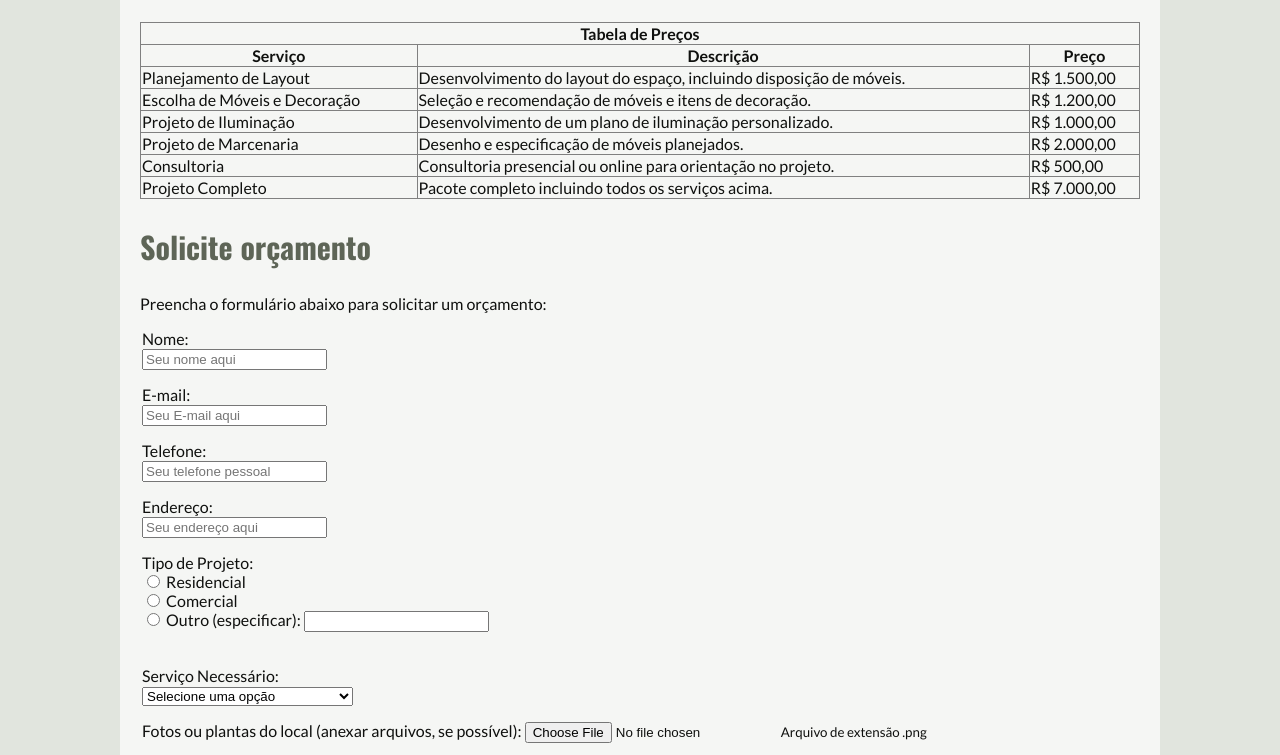
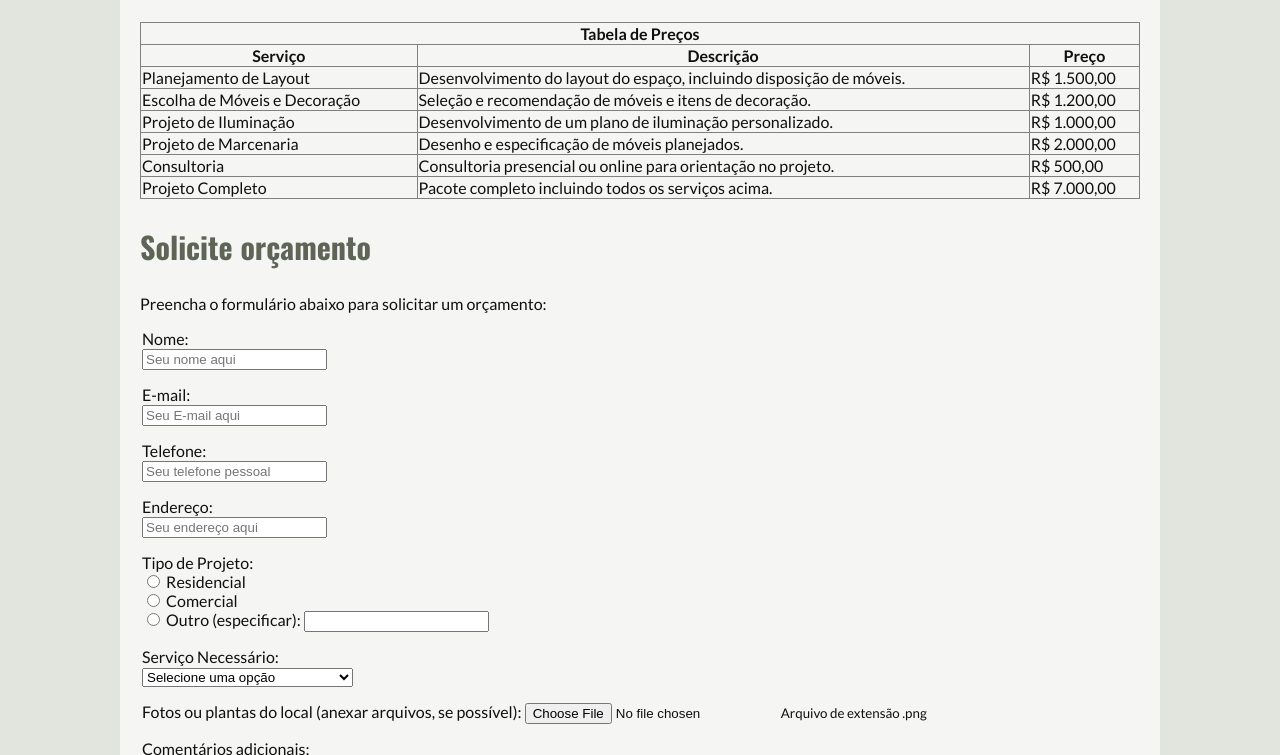
Before and after one commit to keilafsilva/Atividade-paginahtml, a plain HTML site: page solicitarOrcamento.html in a window 1280 px wide. Shown: the part 522-1277 px from the top of the page. Drawn offline with nearby package versions, Linux system fonts and the light colour scheme.

Commit message:
adicionado favicon e arrumado html

```diff
--- a/solicitarOrcamento.html
+++ b/solicitarOrcamento.html
@@ -2,6 +2,9 @@
 <html lang="pt-br">
 <head>
   <meta charset="UTF-8">
+
+  <link rel="shortcut icon" href="img/favicon.webp" />
+
   <link rel="preconnect" href="https://fonts.googleapis.com">
   <link rel="preconnect" href="https://fonts.gstatic.com" crossorigin>
   <link href="https://fonts.googleapis.com/css2?family=Oswald:wght@200..700&display=swap" rel="stylesheet">
@@ -99,14 +102,15 @@
   <p>Preencha o formulário abaixo para solicitar um orçamento:</p>
   <form>
     <fieldset>
-      <label for="fnome">Nome:</label><br>
+      <label for="fnome">Nome:</label><br  />
       <input type="text" id="fnome" name="nome" placeholder="Seu nome aqui" required />
       </fieldset>
 
   <fieldset>
-      <label for="femail">E-mail:</label><br>
+      <label for="femail">E-mail:</label><br />
       <input type="email" id="femail" name="email" placeholder="Seu E-mail aqui" required>
   </fieldset>
+
   <fieldset>
     <label for="ftelefone">Telefone: </label><br />
     <input
@@ -117,6 +121,7 @@
       required
     />
   </fieldset>
+
   <fieldset>
     <label for="fendereco">Endereço:</label><br />
     <input
@@ -129,19 +134,19 @@
 
   <fieldset>
 
-    <label>Tipo de Projeto:</label><br>
+    <label>Tipo de Projeto:</label><br />
     <input type="radio" id="residencial" name="tipo_projeto" value="Residencial">
-    <label for="residencial">Residencial</label><br>
+    <label for="residencial">Residencial</label><br />
 
     <input type="radio" id="comercial" name="tipo_projeto" value="Comercial">
-    <label for="comercial">Comercial</label><br>
+    <label for="comercial">Comercial</label><br />
 
     <input type="radio" id="outro" name="tipo_projeto" value="Outro">
     <label for="outro">Outro (especificar):</label>
 
 
 
-    <input type="text" id="outro_especificar" name="outro_especificar"><br><br>
+    <input type="text" id="outro_especificar" name="outro_especificar">
 </fieldset>
     <fieldset>
       <label for="fserviconecessario">Serviço Necessário:</label><br />
@@ -156,12 +161,12 @@
       </select>
     </fieldset>
     <fieldset>
-      <label for="cFoto">Fotos ou plantas do local (anexar arquivos, se possível):</label>
-      <input type="file" id="cFoto" name="foto" accept=".jpg,.png"/>
+      <label for="fFoto">Fotos ou plantas do local (anexar arquivos, se possível):</label>
+      <input type="file" id="fFoto" name="foto" accept=".jpg,.png"/>
       <small>Arquivo de extensão .png</small>
     </fieldset>
   <fieldset>
-    <label>Comentários adicionais:</label><br>
+    <label>Comentários adicionais:</label><br />
     <textarea id="fcomentarios" name="comentarios" rows="4" cols="50" placeholder="Digite aqui seus comentários adicionais..."></textarea>
   </fieldset>
 
```
Also changed, not shown: faq.html (+1 -0 lines), index.html (+2 -0 lines), servicos.html (+1 -0 lines), sobre.html (+11 -14 lines), img/favicon.webp (added).
